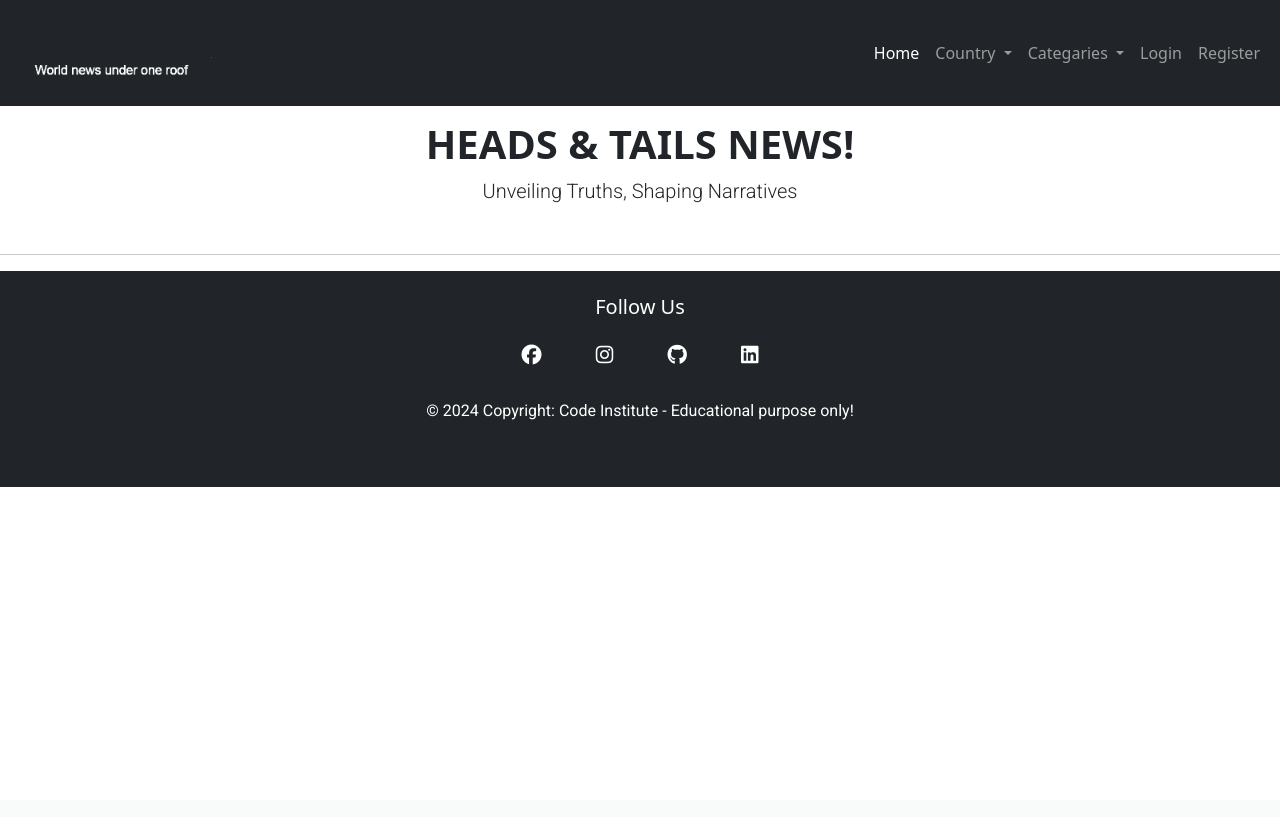
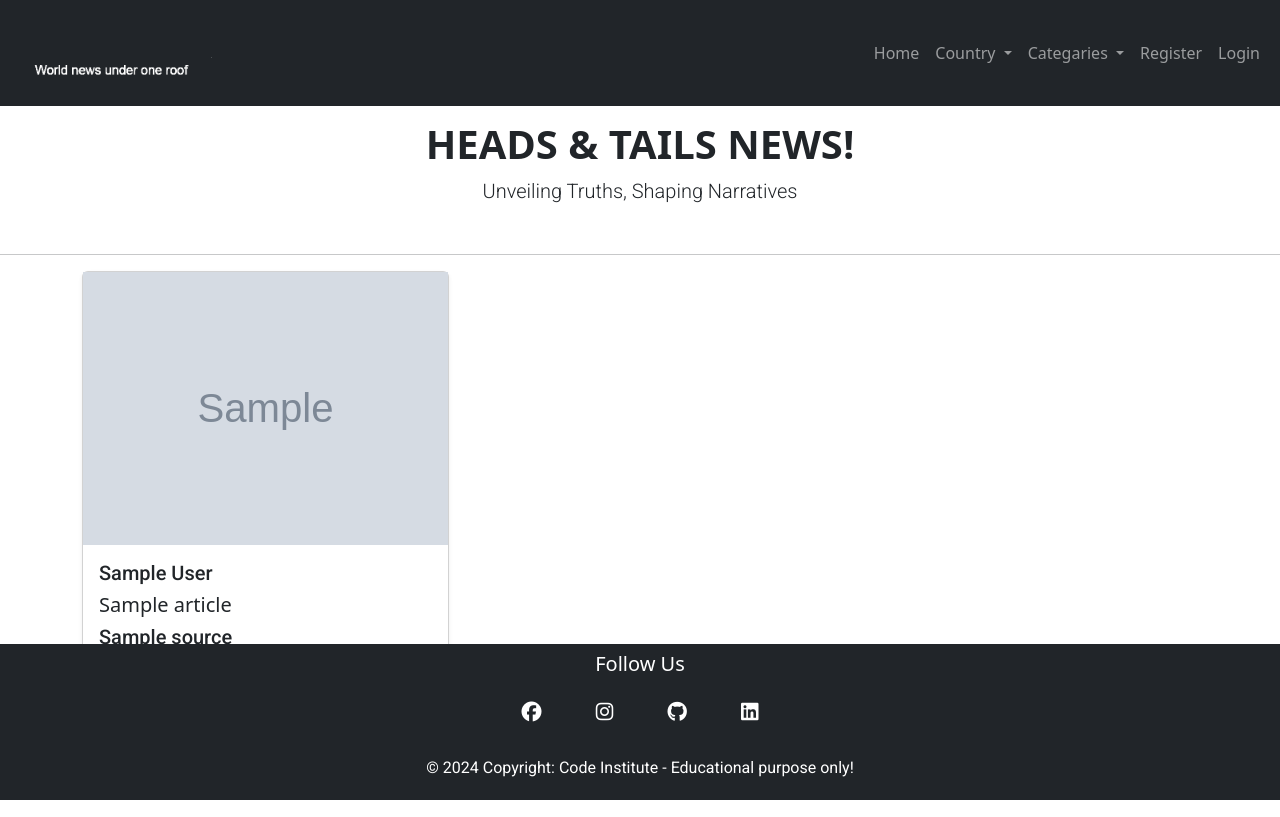
Before and after one commit to Kamal-Kohli/News, a Django app: template home/templates/home/index.html in a window 1280 px wide. Before the commit the page ends 487 px from the top, so only its background shows below. Run offline with Django 4.2, Linux system fonts and the light colour scheme; the template is opened without the code that fills it: most values are stand-ins (such as "Sample title", 1, 10 or a date in 2020); grey boxes marked "Sample" are stand-in pictures; some libraries are stand-ins or nearby versions.

Commit message:
add news api and cards

```diff
--- /dev/null
+++ b/home/templates/home/cards.html
@@ -0,0 +1,38 @@
+{% load static %}
+
+{% block content %}
+    <!-- News cards -->
+    <div class="container">
+      <div class="row row-cols-1 row-cols-sm-2 row-cols-md-3 g-2">
+        {% for article in articles %}
+        <div class="col">
+          <div class="card shadow-sm">
+            {% if article.urlToImage %}
+            <img src="{{ article.urlToImage }}" alt="" width="auto"/>
+            {% endif %}
+
+            <div class="card-body">
+              {% if article.author %}
+              <p class="card-title h5 mb-2">{{ article.author }}</p>
+              {% endif %}
+              <h5 class="card-title h5 mb-2">{{ article.title }}</h5>
+              {% if article.source and article.source.name %}
+              <p class="card-title h5 mb-2">{{ article.source.name }}</p>
+              {% endif %}
+              {% if article.description %}
+              <p class="card-text text-truncate">{{ article.description }}</p>
+              {% endif %}
+              <div class="d-flex justify-cntent-between align-items-center"></div>
+              <hr/>
+              {% if article.publishedAt %}
+              <small class="small text-muted">date: {{ article.publishedAt }}</small>
+              {% endif %}
+              <a href="{{ article.url }}" target="_blank" class="btn btn-success m-1">Read More...</a>
+            </div>
+          </div>
+        </div>
+        {% endfor %}
+      </div>
+    </div>
+    <br/>
+{% endblock %}
--- a/home/urls.py
+++ b/home/urls.py
@@ -1,6 +1,7 @@
 from django.urls import path
 from .views import Index
 
+
 urlpatterns = [
-    path('', Index.as_view(), name='home')
+    path('', Index.as_view(), name='home'),
 ]
--- a/newsapp/settings.py
+++ b/newsapp/settings.py
@@ -36,7 +36,7 @@ INSTALLED_APPS = [
     'allauth.socialaccount',
 
     # Apps
-    'home',
+    'home.apps.HomeConfig',
 
     # Crispy
     'crispy_forms',
@@ -152,7 +152,7 @@ LOGIN_REDIRECT_URL = '/'
 # Static files (CSS, JavaScript, Images)
 # https://docs.djangoproject.com/en/4.2/howto/static-files/
 
-STATIC_URL = 'static/'
+STATIC_URL = '/static/'
 
 STATICFILES_DIRS = (os.path.join(BASE_DIR, 'static'),)
 
--- a/static/css/base.css
+++ b/static/css/base.css
@@ -8,6 +8,7 @@
     /* Colours */
     --background: #6e6e6e0f;
 }
+
 /* header */
 
 main {
@@ -23,12 +24,24 @@ p {
     font-family: var(--main-font);
 }
 
+.active {
+    border-bottom: 2px solid var(--blue);
+    font-weight: 500;
+}
+
+/* Form */
+
+.form {
+    width: 100%;
+    margin: 3% auto;
+    box-shadow: var(--smal-box-shadow);
+    border-radius: 5px;
+}
+
 /* Footer */
 footer {
     flex-shrink: 0;
     justify-content: center;
     align-items: center;
-    background-color: var(--off-white);
-    display: flex;
-    flex-direction: row;
+
 }
--- a/templates/allauth/account/base.html
+++ b/templates/allauth/account/base.html
@@ -1 +1 @@
-{% extends "base.html" %}
+{% extends 'base.html' %}
--- a/templates/base.html
+++ b/templates/base.html
@@ -32,6 +32,8 @@
         </div>
     </div>
     <hr>
+    {% include 'home/cards.html' %}
+
     {% include 'includes/footer.html' %}
 </body>
 </html>
--- a/templates/includes/footer.html
+++ b/templates/includes/footer.html
@@ -1,7 +1,7 @@
 {% load static %}
 
 <!-- Footer -->
-<footer class="bg-dark text-white py-4">
+<footer class="bg-dark text-white pt-2 d-flex mt-auto fixed-bottom">
     <!-- Grid container -->
     <div class="container">
       <div class="row">
@@ -35,7 +35,7 @@
             </li>
           </ul>
           <!-- Copyright -->
-          <div class="text-center text-white pb-4">
+          <div class="text-center text-white pb-1">
               <p>© 2024 Copyright: Code Institute - Educational purpose only!</p>
           </div>
         </div>
--- a/templates/includes/header.html
+++ b/templates/includes/header.html
@@ -2,6 +2,7 @@
 
 <!-- Navbar -->
 <header>
+  {% with request.resolver_match.url_name as url_name %}
     <nav class="navbar navbar-expand-lg navbar-dark bg-dark fixed-top">
         <div class="container-fluid">
             <!-- Logo -->
@@ -13,7 +14,7 @@
             <ul class="navbar-nav">
                 <!-- Home -->
               <li class="nav-item">
-                <a class="nav-link active" aria-current="page" href="{% url 'home' %}">Home</a>
+                <a class="nav-link {% if url_name == 'home' %}active{% endif %}" aria-current="page" href="{% url 'home' %}">Home</a>
               </li>
               <!-- Country Dropdown links -->
               <li class="nav-item dropdown">
@@ -34,15 +35,22 @@
                 </ul>
               </li>
               <!-- Resigration -->
+              {% if request.user.is_authenticated %}
               <li class="nav-item">
-                <a class="nav-link" href="#">Login</a>
+                <a class="nav-link {% if url_name == 'accounts_logout' %}active{% endif %}" href="/accounts/logout/">Logout</a>
+              </li>
+              {% else %}
+              <li class="nav-item">
+                <a class="nav-link {% if url_name == 'accounts_signup' %}active{% endif %}" href="/accounts/signup/">Register</a>
               </li>
               <li class="nav-item">
-                <a class="nav-link" href="#">Register</a>
+                <a class="nav-link {% if url_name == 'accounts_login' %}active{% endif %}" href="/accounts/login/">Login</a>
               </li>
+              {% endif %}
             </ul>
           </div>
         </div>
       </nav>
+    {% endwith %}
 </header>
 <br/>
```
Also changed, not shown: home/views.py (+25 -1 lines), templates/allauth/account/login.html (+14 -24 lines), templates/allauth/account/logout.html (+13 -18 lines), templates/allauth/account/signup.html (+13 -24 lines), db.sqlite3.
